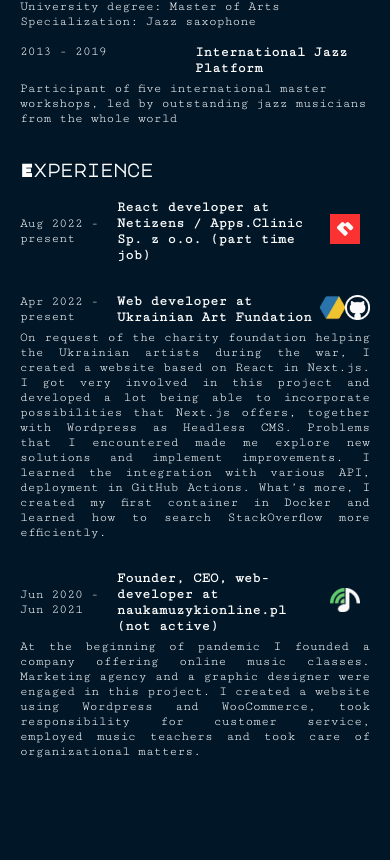
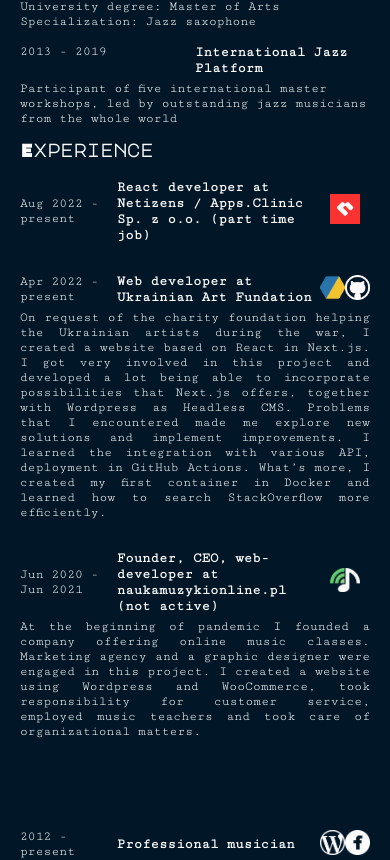
Before and after one commit to wiewiex/interactive-cv, a React (Create React App) app: page / in a window 390 px wide. Shown: the part 935-1795 px from the top of the page. Built offline with nearby package versions, Linux system fonts and the light colour scheme; a web font is replaced by a local one.

Commit message:
poprawka w wersji mobilnej

```diff
--- a/src/components/Experience2.js
+++ b/src/components/Experience2.js
@@ -26,11 +26,15 @@ export default function Experience2() {
         <h5 className="saxophoneTeacher">Saxophone teacher</h5>
         <div className="datesRoleLinks">
           <p className="dates">Sep 2019 - Jun 2022</p>
-          <h6>State Music School of the 1st degree in Miluszowice</h6>
+          <h6 className="role">
+            State Music School of the 1st degree in Miluszowice
+          </h6>
         </div>
         <div className="datesRoleLinks">
           <p className="dates">Feb 2017 - Jun 2018</p>
-          <h6>State Music School of the 1st degree in Czasław</h6>
+          <h6 className="role">
+            State Music School of the 1st degree in Czasław
+          </h6>
         </div>
       </div>
       <div className="singleExperience">
--- a/src/styles/App.scss
+++ b/src/styles/App.scss
@@ -95,7 +95,7 @@ p {
 .singlePage {
   position: relative;
   width: 796px;
-  height: 1123px;
+  // height: 1123px;
   padding: 20px 30px;
   display: flex;
   flex-direction: column;
--- a/src/styles/Experience.scss
+++ b/src/styles/Experience.scss
@@ -7,10 +7,6 @@
   animation-fill-mode: forwards;
   animation-delay: 3s;
   position: relative;
-  @include mobile {
-    position: static;
-    margin-top: 20px;
-  }
 }
 
 .singleExperience {
```
